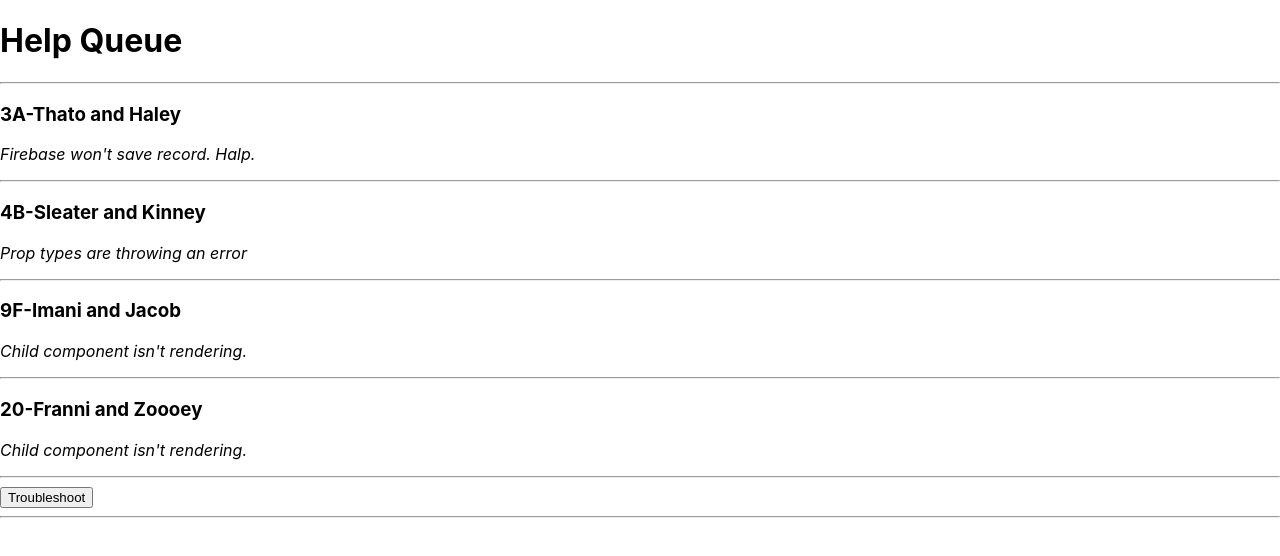
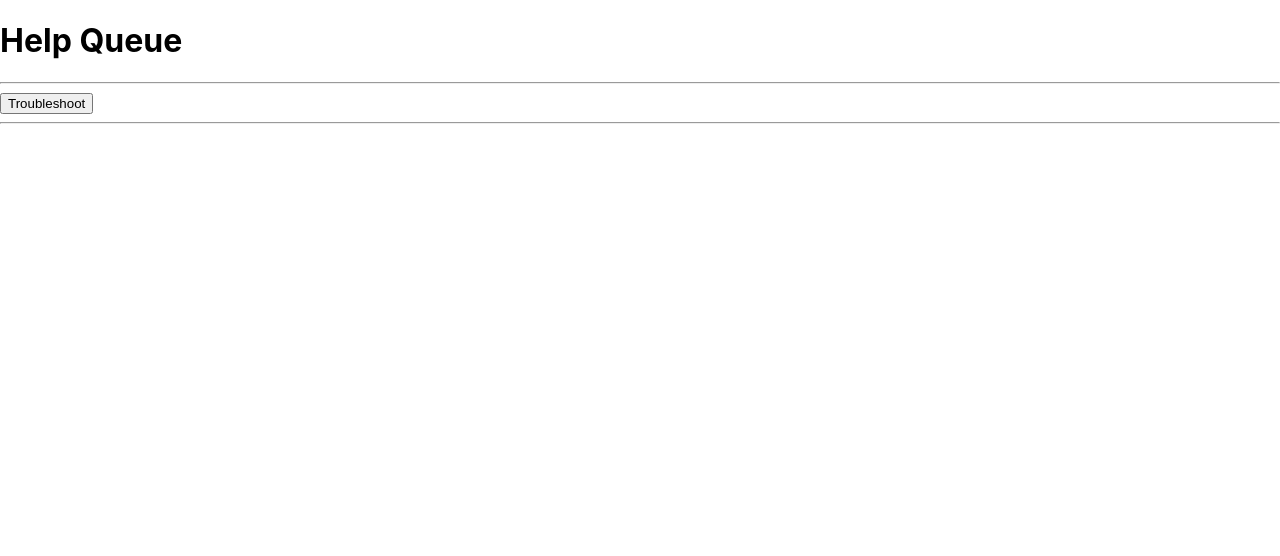
Before and after one commit to ambibma/Help-Queue, a React (Create React App) app: page / in a window 1280 px wide. Shown: the top 556 px of the page. Built offline with nearby package versions, Linux system fonts and the light colour scheme.

Commit message:
add addFormState
Co-authored-by: Dani Steely <DaniS91@users.noreply.github.com>
Co-authored-by: melkes <melkes@users.noreply.github.com>
Co-authored-by: Cameron Abel <cameronabel@users.noreply.github.com>

```diff
--- a/src/components/NewTicketForm.js
+++ b/src/components/NewTicketForm.js
@@ -1,13 +1,45 @@
 import React from "react";
+import PropTypes from "prop-types";
+import {v4} from 'uuid';
 //import NewTicketForm from './NewTicketForm';
 //import TicketList from "./TicketList";
 
 
 function NewTicketForm(props){
+
+    function handleNewTicketFormSubmission(e)
+    {
+      e.preventDefault();
+      props.onNewTicketCreation({
+        names: e.target.names.value,
+        location: e.target.location.value,
+        issue: e.target.issue.value,
+        // numberOfStudents: parseInt(e.target.numberOfStudents.value),
+        id: v4()
+
+
+      });
+    }
   return (
-    <React.Fragment>
-      <h3>This is a form!!!!!</h3>
-    </React.Fragment>
+    <>
+      <form onSubmit={handleNewTicketFormSubmission}>
+
+        <input
+          type='text'
+          name='names'
+          placeholder='put yer name' />
+        <input
+          type='text'
+          name='location'
+          placeholder='WHERE' />
+        <textarea
+          name='issue'
+          placeholder='Describe your issue.' />
+        <button type = 'submit'>Help!</button>
+      </form>
+    </>
   );
 }
+NewTicketForm.propTypes = {onNewTicketCreation: PropTypes.func};
+
 export default NewTicketForm;
--- a/src/components/Ticket.js
+++ b/src/components/Ticket.js
@@ -1,5 +1,6 @@
 import React from "react";
 import PropTypes from "prop-types";
+import { v4 } from 'uuid'; // new code
 
 
 
@@ -17,6 +18,7 @@
 Ticket.propTypes = {
   names: PropTypes.string.isRequired,
   location: PropTypes.string.isRequired,
-  issue: PropTypes.string.isRequired
+  issue: PropTypes.string.isRequired,
+  // id: PropTypes.v4()
 };
 export default Ticket;
--- a/src/components/TicketControl.js
+++ b/src/components/TicketControl.js
@@ -2,7 +2,7 @@
 import NewTicketForm from './NewTicketForm';
 import TicketList from './TicketList';
 import TroubleShoot from './TroubleShoot';
-
+import { v4 } from 'uuid'
 class TicketControl extends React.Component {
 
   constructor(props){
@@ -10,8 +10,18 @@
     this.state = {
       listVisibleOnPage:true,
       formVisibleOnPage:false,
+      mainTicketList: [],
       troubleshootMessageVisibleOnPage: false
     };
+  }
+  handleAddingNewTicketToList = (newTicket) => {
+    const newMainTicketList = this.state.mainTicketList.concat(newTicket);
+    this.setState(prevState => ({
+      mainTicketList: newMainTicketList,
+      listVisibleOnPage: prevState.formVisibleOnPage,
+      formVisibleOnPage: prevState.troubleshootMessageVisibleOnPage,
+      troubleshootMessageVisibleOnPage: prevState.listVisibleOnPage
+    }));
   }
   // handleClick = () => {
   //   this.setState({formVisibleOnPage: true});
@@ -36,10 +46,10 @@
         currentlyVisibleState = <TroubleShoot />
         buttonText = "YES DUH";
     } else if (this.state.formVisibleOnPage) {
-      currentlyVisibleState = <NewTicketForm />
+      currentlyVisibleState = <NewTicketForm onNewTicketCreation={this.handleAddingNewTicketToList}/>
       buttonText = "Return to Ticket List";
     } else {
-      currentlyVisibleState = <TicketList />
+      currentlyVisibleState = <TicketList ticketList={this.state.mainTicketList} />
       buttonText = "Troubleshoot";
       // addTicketButton = <button onClick={this.handleClick}>Add Ticket</button>
     }
--- a/src/components/TicketList.js
+++ b/src/components/TicketList.js
@@ -1,36 +1,15 @@
 import React from "react";
 import Ticket from "./Ticket";
+import PropTypes from "prop-types";
 
 
-const mainTicketList = [
-  {
-    names: 'Thato and Haley',
-    location :'3A',
-    issue: 'Firebase won\'t save record. Halp.'
-  },
-  {
-    names: 'Sleater and Kinney',
-    location: '4B',
-    issue: 'Prop types are throwing an error',
 
-  },
-  {
-    names: 'Imani and Jacob',
-    location: "9F",
-    issue: 'Child component isn\'t rendering.',
-  },
-  {
-    names: 'Franni and Zoooey',
-    location: "20",
-    issue: 'Child component isn\'t rendering.'
-  }
-];
 
-function TicketList(){
+function TicketList(props){
   return (
     <React.Fragment>
      <hr />
-     {mainTicketList.map((ticket, index) =>
+     {props.ticketList.map((ticket, index) =>
      <Ticket names={ticket.names}
         location={ticket.location}
         issue = {ticket.issue}
@@ -42,5 +21,8 @@
   );
 }
 
+TicketList.propTypes={
+  ticketList:PropTypes.array
+};
 
 export default TicketList;
```
